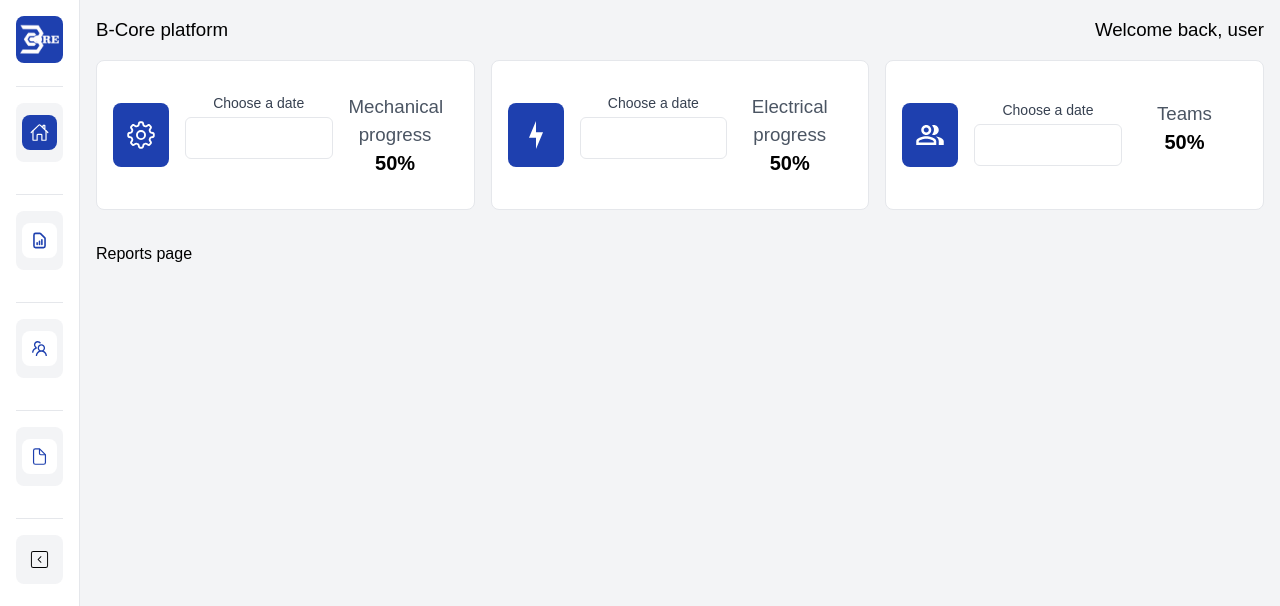
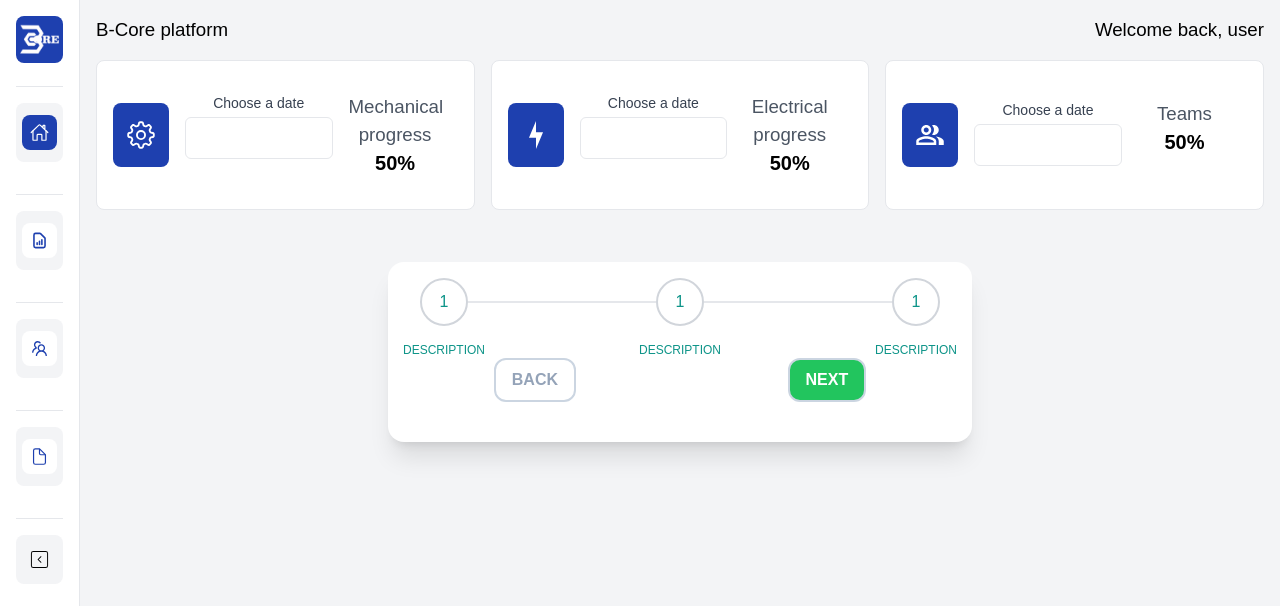
Before and after one commit to LMartin1998/BCorePlatform-Deploy, a Next.js app: page /reports in a window 1280 px wide. Shown: the top 606 px of the page. Built offline with nearby package versions, Linux system fonts and the light colour scheme.

Commit message:
Reports Stepper

```diff
--- a/src/app/(singlegrid)/reports/page.jsx
+++ b/src/app/(singlegrid)/reports/page.jsx
@@ -1,13 +1,47 @@
+"use client";
+import Stepper from "@/app/components/Stepper";
 import Header from "../../components/Header";
 import TopCards from "../../components/TopCards";
+import StepperControl from "@/app/components/StepperControl";
+import SelectBlock from "@/app/components/steps/SelectBlock";
+import TaskInfo from "@/app/components/steps/TaskInfo";
+import { useState } from "react";
 
 export default function Reports() {
+    const [currentStep, setCurrentStep] = useState(1);
+
+    const steps = [
+        "Block",
+        "Task",
+        "Resume"
+    ];
+
+    const displayStep = (step) => {
+        switch(step) {
+            case 1:
+                return <SelectBlock></SelectBlock>
+            case 2:
+                return <TaskInfo></TaskInfo>
+            case 3:
+                return <Resume></Resume>
+            default:
+        }
+    }
+
     return (
         <main className="bg-gray-100 min-h-screen">
             <Header></Header>
             <TopCards></TopCards>
             <div className="p-4">
-                <p>Reports page</p>
+                <div className="md:w-1/2 mx-auto shadow-xl rounded-2xl pb-2 bg-white">
+                    <div className="container horizontal mt-5">
+                        <Stepper
+                            steps = {steps}
+                            currentStep = {currentStep}
+                        ></Stepper>
+                    </div>
+                    <StepperControl></StepperControl>
+                </div>
             </div>
         </main>
     );
--- /dev/null
+++ b/src/app/Components/Stepper.jsx
@@ -0,0 +1,89 @@
+import React, { useEffect, useState, useRef } from "react";
+
+const Stepper = ({ steps, currentStep }) => {
+  const [newStep, setNewStep] = useState([]);
+  const stepRef = useRef();
+
+  const updateStep = (stepNumber, steps) => {
+        const newSteps = [...steps];
+        let count = 0;
+
+        while (count < newSteps.length){
+            //Current step
+            if(count === stepNumber){
+                newSteps[count] = {
+                    ...newSteps[count],
+                    highlighted: true,
+                    selected: true,
+                    completed: true,
+                }
+                count ++;
+            }
+            //Step completed
+            else if(count < stepNumber){
+                newSteps[count] = {
+                    ...newSteps[count],
+                    highlighted: false,
+                    selected: true,
+                    completed: true,
+                }
+                count ++;
+            }
+            //Step pending
+            else{
+                newSteps[count] = {
+                    ...newSteps[count],
+                    highlighted: false,
+                    selected: false,
+                    completed: false,
+                }
+                count ++;
+            }
+        }
+    return newSteps;
+  }
+
+  useEffect(() => {
+    const stepState = steps.map((step, index) =>
+      Object.assign(
+        {},
+        {
+          description: step,
+          completed: false,
+          highlighted: index === 0 ? true : false,
+          selected: index === 0 ? true : false,
+        }
+      )
+    );
+
+    stepRef.current = stepState;
+    const current = updateStep(currentStep - 1, stepRef.current);
+    setNewStep(current);
+  }, [steps, currentStep]);
+
+  const displaySteps = newStep.map((step, index) =>{
+    return (
+        <div key={index} className={ index != newStep.length -1 ? "w-full flex items-center" : "flex items-center" }>
+          <div className="relative flex flex-col items-center text-teal-600">
+            <div className="rounded-full transition duration-500 ease-in-out border-2 border-gray-300 h-12 w-12 flex items-center justify-center py-3">
+              {/* {Display number} */} 1
+            </div>
+            <div className="absolute top-0 text-center mt-16 w-32 text-xs font-medium uppercase">
+              {/* {Display description} */} Description
+            </div>
+          </div>
+          <div className="flex-auto border-t-2 transition duration-500 ease-in-out">
+            {/* {Display line} */}
+          </div>
+        </div>
+    );
+  });
+
+  return (
+    <div className="mx-4 p-4 flex justify-between items-center">
+      {displaySteps}
+    </div>
+  );
+};
+
+export default Stepper;
--- /dev/null
+++ b/src/app/Components/StepperControl.jsx
@@ -0,0 +1,18 @@
+import React from "react";
+
+const StepperControl = () => {
+    return (
+        <div className="container flex justify-around mt-4 mb-8">
+            {/* {back button} */}
+            <button className="bg-white text-slate-400 uppercase py-2 px-4 rounded-xl font-semibold cursor-pointer border-2 border-slate-300 hover:bg-slate-700 hover:text-white transition duration-200 ease-in-out">
+                Back
+            </button>
+            {/* {next button} */}
+            <button className="bg-green-500 text-white uppercase py-2 px-4 rounded-xl font-semibold cursor-pointer border-2 border-slate-300 hover:bg-slate-700 hover:text-white transition duration-200 ease-in-out">
+                Next
+            </button>
+        </div>
+    );
+}
+
+export default StepperControl;
--- /dev/null
+++ b/src/app/Components/steps/Resume.jsx
@@ -0,0 +1,4 @@
+
+export default function Resume(){
+    return <>Resume</>;
+}
--- /dev/null
+++ b/src/app/Components/steps/SelectBlock.jsx
@@ -0,0 +1,4 @@
+
+export default function SelectBlock(){
+    return <>Choose a block</>
+}
--- /dev/null
+++ b/src/app/Components/steps/TaskInfo.jsx
@@ -0,0 +1,4 @@
+
+export default function TaskInfo(){
+    return <></>;
+}
```
